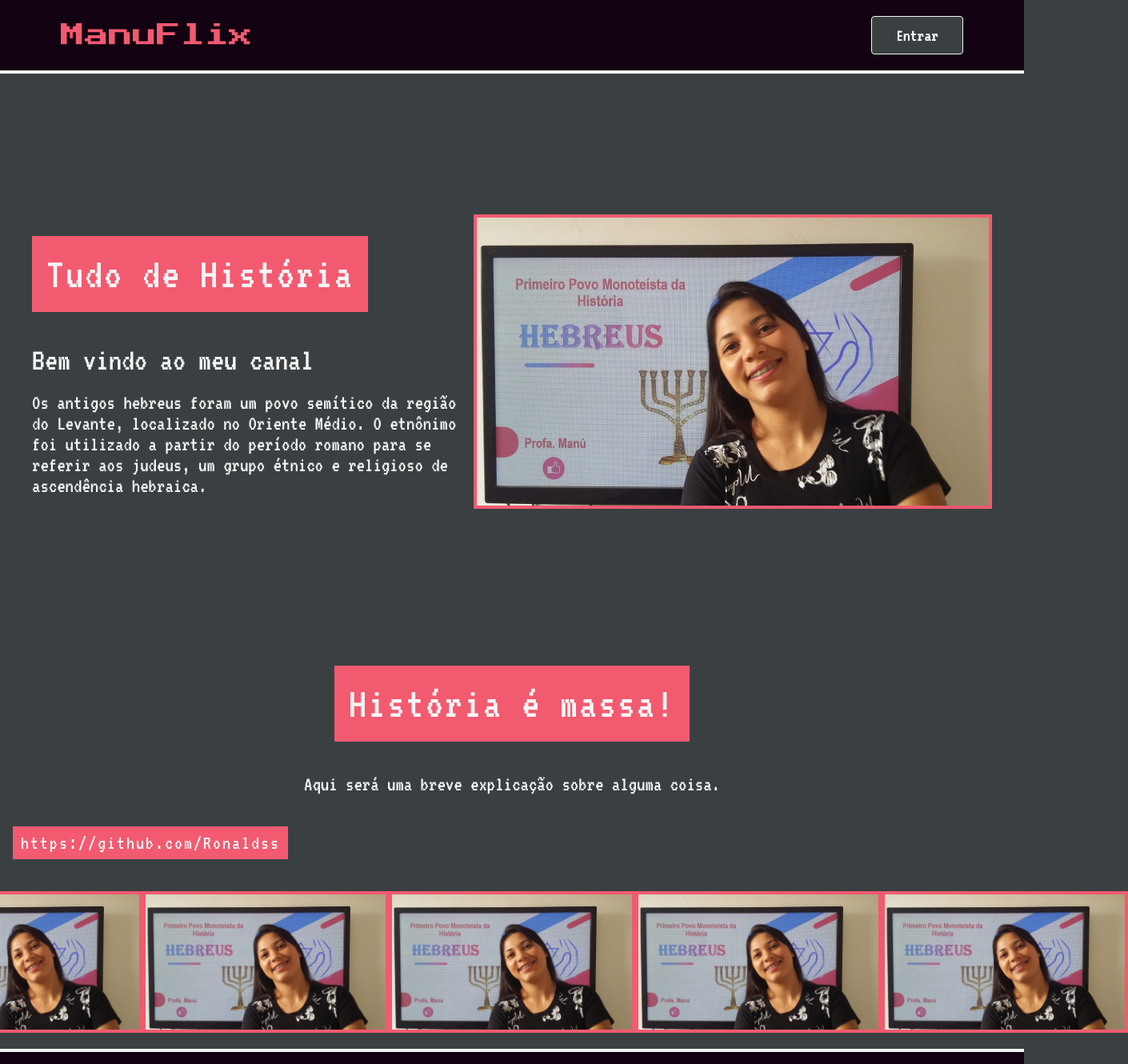
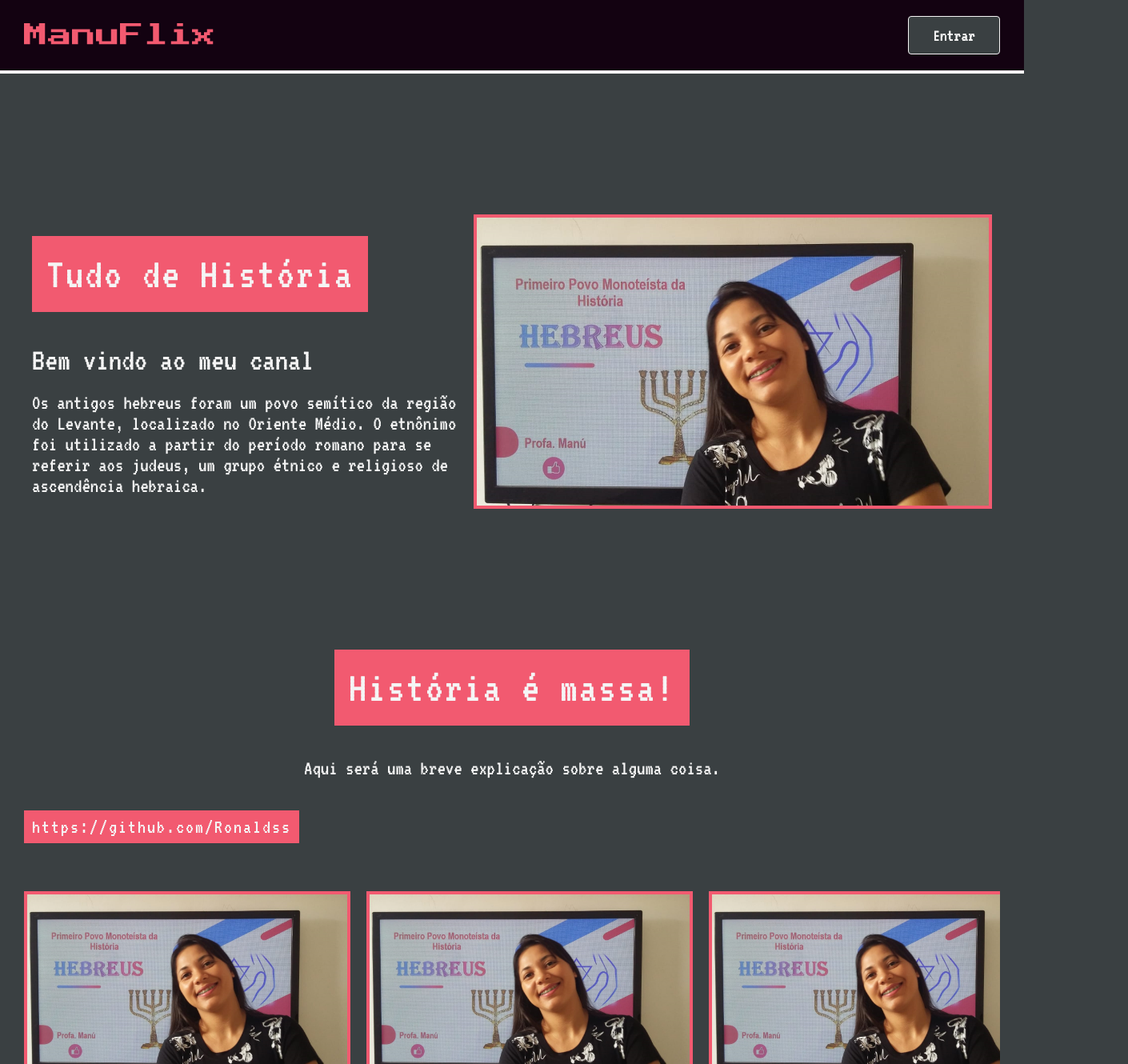
Before and after one commit to Ronaldss/Manuflix---vers-o-em-Live-MarcoBrunoDev, a React (Create React App) app: page / in a window 1280 px wide. Shown: the top 1330 px of the page at 80% size, 1410 px wide, since content can reach past the window. Built offline with nearby package versions, Linux system fonts and the light colour scheme.

Commit message:
Aumentando área lateral do carousel

```diff
--- a/src/components/CarouselManu/styles.js
+++ b/src/components/CarouselManu/styles.js
@@ -1,10 +1,20 @@
 import styled from 'styled-components';
-import { WrapperThumb } from '../ThumbManu/styles';
+import { Background, WrapperThumb } from '../ThumbManu/styles';
 
 const CarouselStyle = styled.div`
   display:flex;
+  align-self: flex-start;
+  width: 100%;
+  padding-top: 20rem;
+  padding-bottom: 20rem;
+  overflow-x: hidden;
+
+  & > ${Background} {
+    margin-right: 20rem;
+  }
+
   & ${WrapperThumb} {
-    width: 300px;
+    width: 400px;
   }
 `;
 
--- a/src/components/HeaderOpen/styles.js
+++ b/src/components/HeaderOpen/styles.js
@@ -7,14 +7,14 @@ export const HeaderManu = styled.header`
   /* background: var(--color-black-dark); */
   background-color:#130211;
   border-bottom: 4px solid var(--color-gray-light);
-  padding: 20rem 60rem;
+  padding: 20rem 30rem;
 
   @media (max-width: 800px) {
     padding: 15rem 16rem;
   }
 `;
 export const Wrapper = styled.div`
-  ${container};
+  /* ${container}; */
   display: flex;
   justify-content: space-between;
   align-items: center;
--- a/src/components/SectionManu/index.js
+++ b/src/components/SectionManu/index.js
@@ -1,5 +1,4 @@
 import styled from 'styled-components';
-import container from '../../tools/container';
 import DescriptionManu from '../DescriptionManu';
 import TagManu from '../TagManu';
 
@@ -8,9 +7,7 @@ const SectionManu = styled.section`
   display: flex;
   flex-direction: column;
   align-items: center;
-  padding-top:20rem;
-  padding-bottom:20rem;
-  ${container};
+  padding: 0 30rem 50rem;
 
   & > ${TagManu} {
     margin-bottom:40rem;
```
